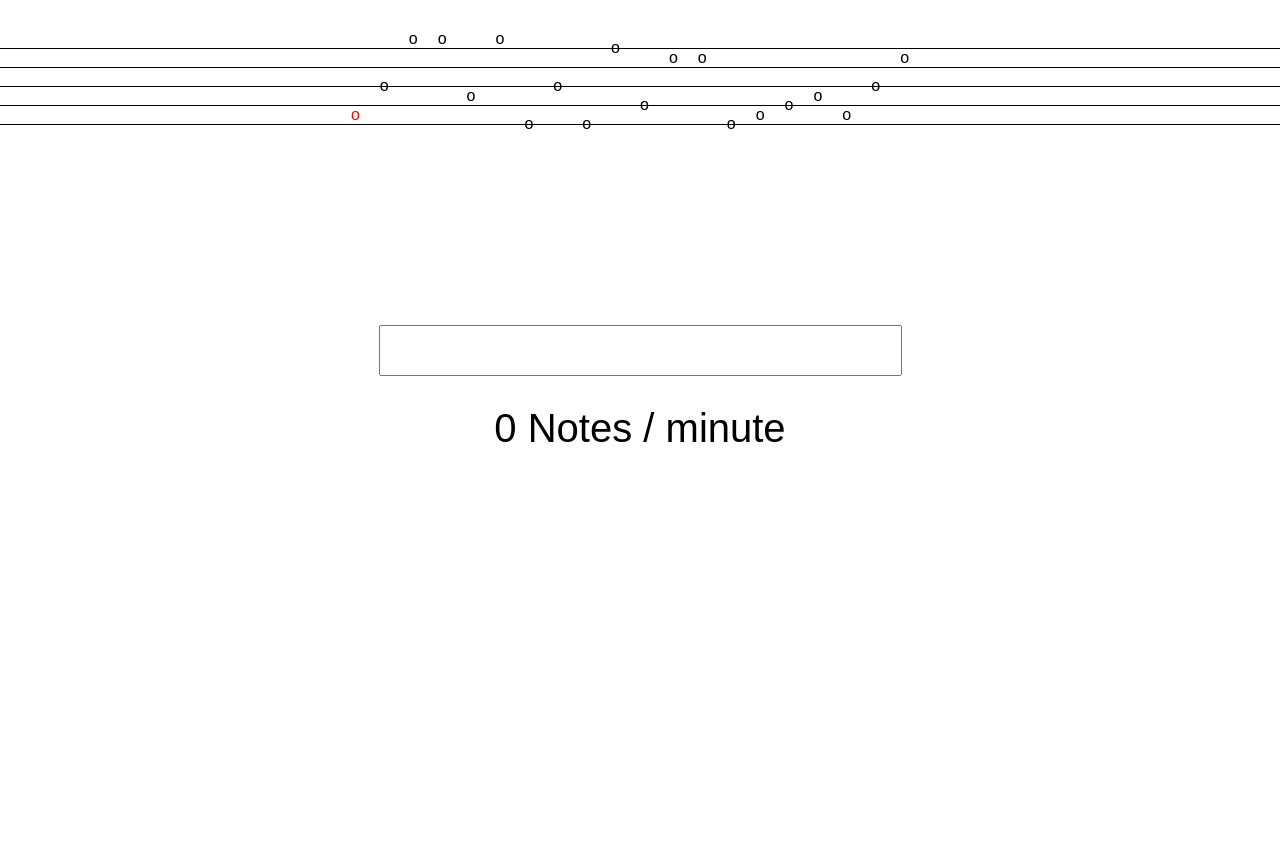
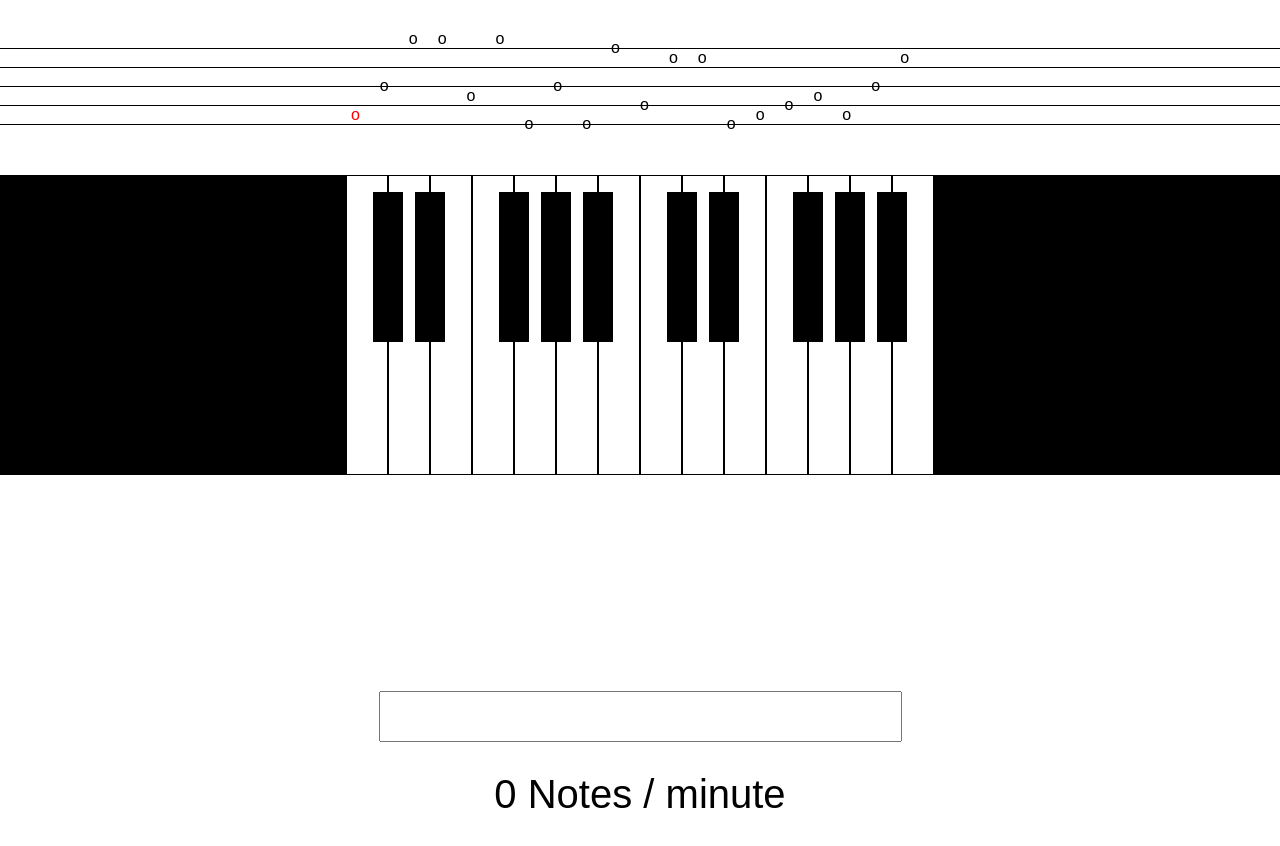
Before and after one commit to piochelepiotr/musicNotes, a React (Create React App) app: page / in a window 1280 px wide. Shown: the top 846 px of the page. Before the commit the page ends 800 px from the top, so only its background shows below. Built offline with nearby package versions, Linux system fonts and the light colour scheme.

Commit message:
add piano

```diff
--- a/src/App.js
+++ b/src/App.js
@@ -1,6 +1,7 @@
 import React, { Component } from 'react';
 import './App.css';
 import Partition from './Partition'
+import Piano from './Piano'
 import Input from './Input';
 import Speed from './Speed';
 
@@ -9,6 +10,7 @@ class App extends Component {
     return (
       <div className="App">
         <Partition length={20} />
+        <Piano />
         <Input />
         <Speed />
       </div>
--- a/src/GenerateNotes.js
+++ b/src/GenerateNotes.js
@@ -3,7 +3,7 @@ const getRandomInt = (min, max) => {
     return Math.floor(Math.random() * (max - min + 1)) + min;
 };
 
-export const notesNames = ["sol", "fa", "mi", "ré", "do", "si", "la", "sol", "fa", "mi"];
+export const notesNames = ["o", "f", "m", "r", "d", "s", "l", "o", "f", "m"];
 export const numberNotes = 20;
 
 const generateNotes = (length) => {
--- /dev/null
+++ b/src/Piano.js
@@ -0,0 +1,96 @@
+import React, { Component } from 'react';
+import styled from 'styled-components';
+import {connect} from 'react-redux';
+import { textChanged } from './actions/partitions';
+
+const Background = styled.p`
+  margin-top: 50px;
+  background-color: black;
+  height: 300px;
+  display: flex;
+  justify-content: center;
+`
+
+const WhiteKey = styled.p`
+  background-color: white;
+  width: 40px;
+  margin: 1px;
+  &:hover {
+    background-color: rgb(200,200,200);
+  }
+`
+
+const BlackKey = styled.p`
+  background-color: black;
+  width: 30px;
+  height: 150px;
+  position: relative;
+  left: 26px;
+  top: 0px;
+  &:hover {
+    background-color: rgb(100,100,100);
+  }
+`
+
+class Piano extends Component {
+
+    play(note) {
+        this.props.textChanged(note, this.props.notes, this.props.activeNote, this.props.startTime);
+    }
+
+    render() {
+        return (
+            <Background>
+                <WhiteKey onClick={() => this.play("d")}>
+                    <BlackKey/>
+                </WhiteKey>
+                <WhiteKey onClick={() => this.play("r")}>
+                    <BlackKey/>
+                </WhiteKey>
+                <WhiteKey onClick={() => this.play("m")}/>
+                <WhiteKey onClick={() => this.play("f")}>
+                    <BlackKey/>
+                </WhiteKey>
+                <WhiteKey onClick={() => this.play("o")}>
+                    <BlackKey/>
+                </WhiteKey>
+                <WhiteKey onClick={() => this.play("l")}>
+                    <BlackKey/>
+                </WhiteKey>
+                <WhiteKey onClick={() => this.play("s")}/>
+                <WhiteKey onClick={() => this.play("d")}>
+                    <BlackKey/>
+                </WhiteKey>
+                <WhiteKey onClick={() => this.play("r")}>
+                    <BlackKey/>
+                </WhiteKey>
+                <WhiteKey onClick={() => this.play("m")}/>
+                <WhiteKey onClick={() => this.play("f")}>
+                    <BlackKey/>
+                </WhiteKey>
+                <WhiteKey onClick={() => this.play("o")}>
+                    <BlackKey/>
+                </WhiteKey>
+                <WhiteKey onClick={() => this.play("l")}>
+                    <BlackKey/>
+                </WhiteKey>
+                <WhiteKey onClick={() => this.play("s")}/>
+            </Background>
+            )
+    }
+  }
+
+const mapStateToProps = state => ({
+    message: state.partitions.inputText,
+    notes: state.partitions.notes,
+    activeNote: state.partitions.activeNote,
+    startTime: state.partitions.startTime
+})
+
+const mapDispatchToProps = {
+    textChanged
+}
+
+export default connect(
+    mapStateToProps,
+    mapDispatchToProps)(Piano);
```
Also changed, not shown: 2 other files (tests, documents, lock files or other folders).
